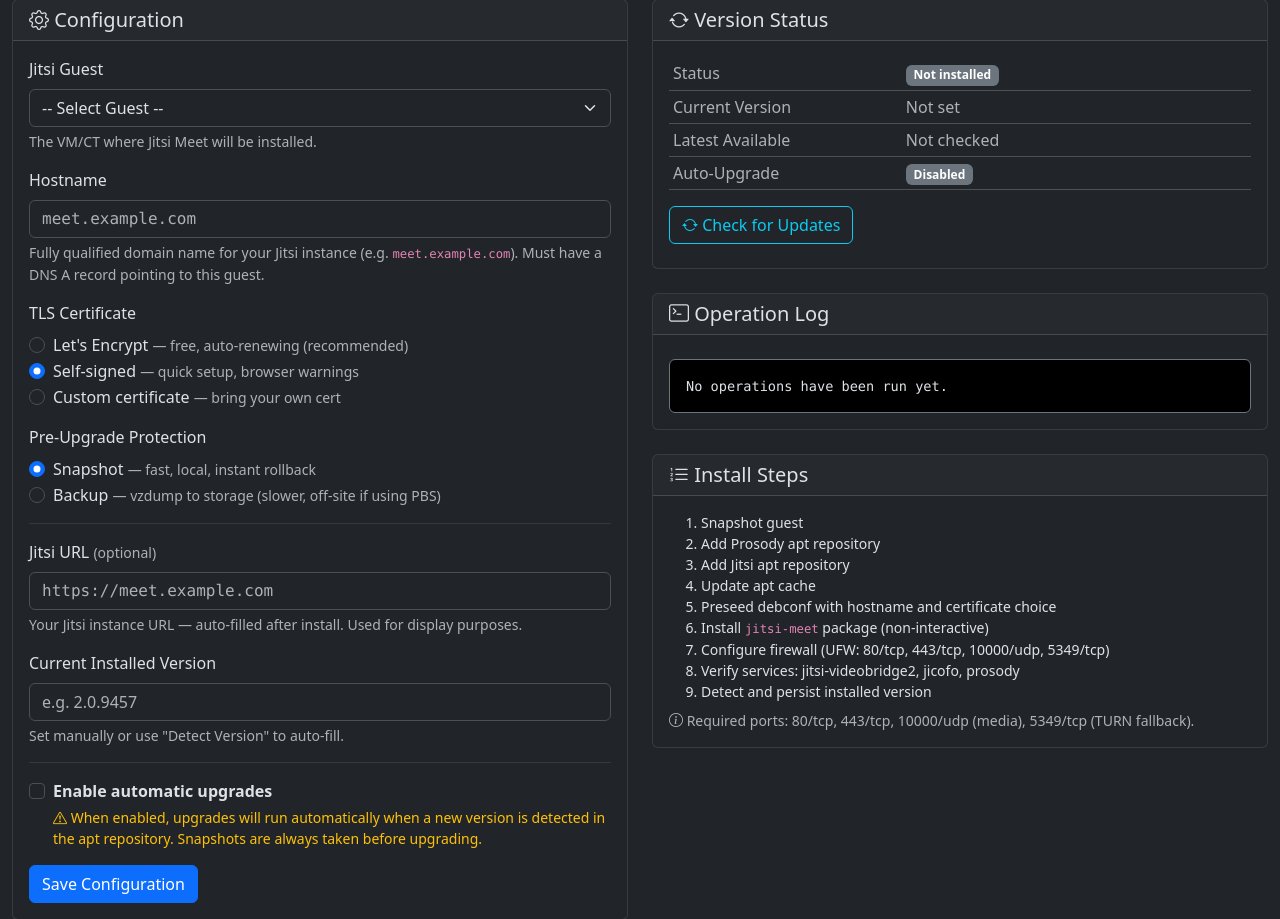
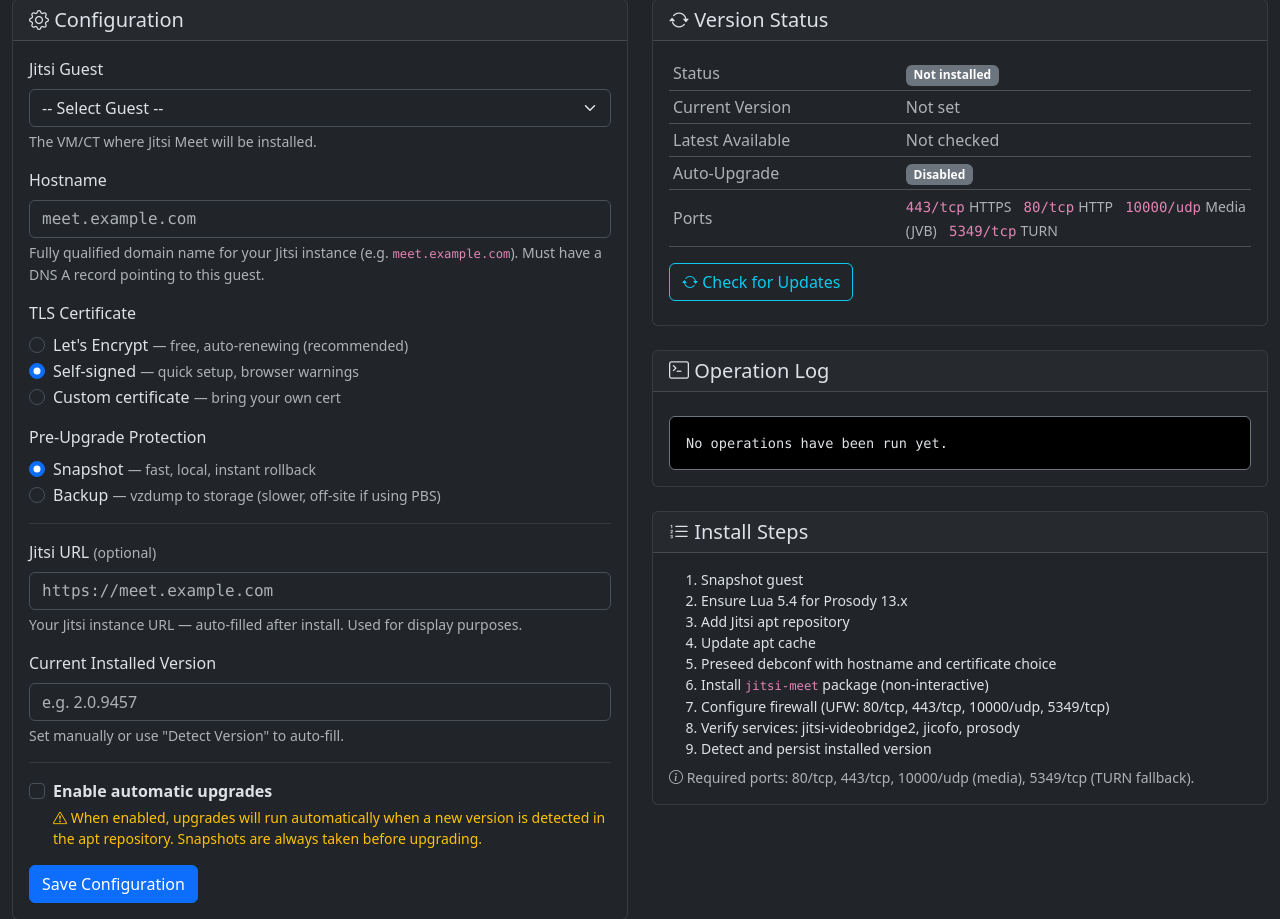
Before and after one commit to ChadOhman/lambnet-proxmox-tool, a Flask app: page /jitsi/upgrade in a window 1280 px wide. Shown: the part 257-1176 px from the top of the page. Run offline with Flask 3, Linux system fonts and the light colour scheme; a user stored in the database is signed in; data comes from the database, SQL or seed files in the repository; data that the repository does not hold is empty; parts of the project's set-up code (start-up, migrations or seed data) failed here and were passed over; some libraries are stand-ins or nearby versions.

Commit message:
Show Jitsi ports in version status card for Cloudflare Zero Trust routing
Adds a Ports row (443/tcp, 80/tcp, 10000/udp, 5349/tcp) to the Jitsi
version status table. Also updates install step references to reflect the
Lua 5.4 setup step replacing the old Prosody repo step.

Co-Authored-By: Claude Opus 4.6 <noreply@anthropic.com>

```diff
--- a/templates/jitsi.html
+++ b/templates/jitsi.html
@@ -218,6 +218,15 @@
                             {% endif %}
                         </td>
                     </tr>
+                    <tr>
+                        <td class="text-muted">Ports</td>
+                        <td>
+                            <code>443/tcp</code> <small class="text-muted">HTTPS</small>&ensp;
+                            <code>80/tcp</code> <small class="text-muted">HTTP</small>&ensp;
+                            <code>10000/udp</code> <small class="text-muted">Media (JVB)</small>&ensp;
+                            <code>5349/tcp</code> <small class="text-muted">TURN</small>
+                        </td>
+                    </tr>
                 </table>
 
                 {% if settings.installed and settings.current_version and settings.latest_version and settings.update_available %}
@@ -333,7 +342,7 @@
                         {% endif %}
                         guest
                     </li>
-                    <li>Add Prosody apt repository</li>
+                    <li>Ensure Lua 5.4 for Prosody 13.x</li>
                     <li>Add Jitsi apt repository</li>
                     <li>Update apt cache</li>
                     <li>Preseed debconf with hostname and certificate choice</li>
@@ -529,7 +538,7 @@ function startInstall(e) {
     const certType = document.querySelector('input[name="jitsi_cert_type"]:checked');
     const cert = certType ? certType.value : 'self-signed';
     const steps = '1. Snapshot/backup guest\n'
-        + '2. Add Prosody apt repository\n'
+        + '2. Ensure Lua 5.4 for Prosody\n'
         + '3. Add Jitsi apt repository\n'
         + '4. Update apt cache\n'
         + '5. Preseed debconf (hostname: ' + hostname + ', cert: ' + cert + ')\n'
```
